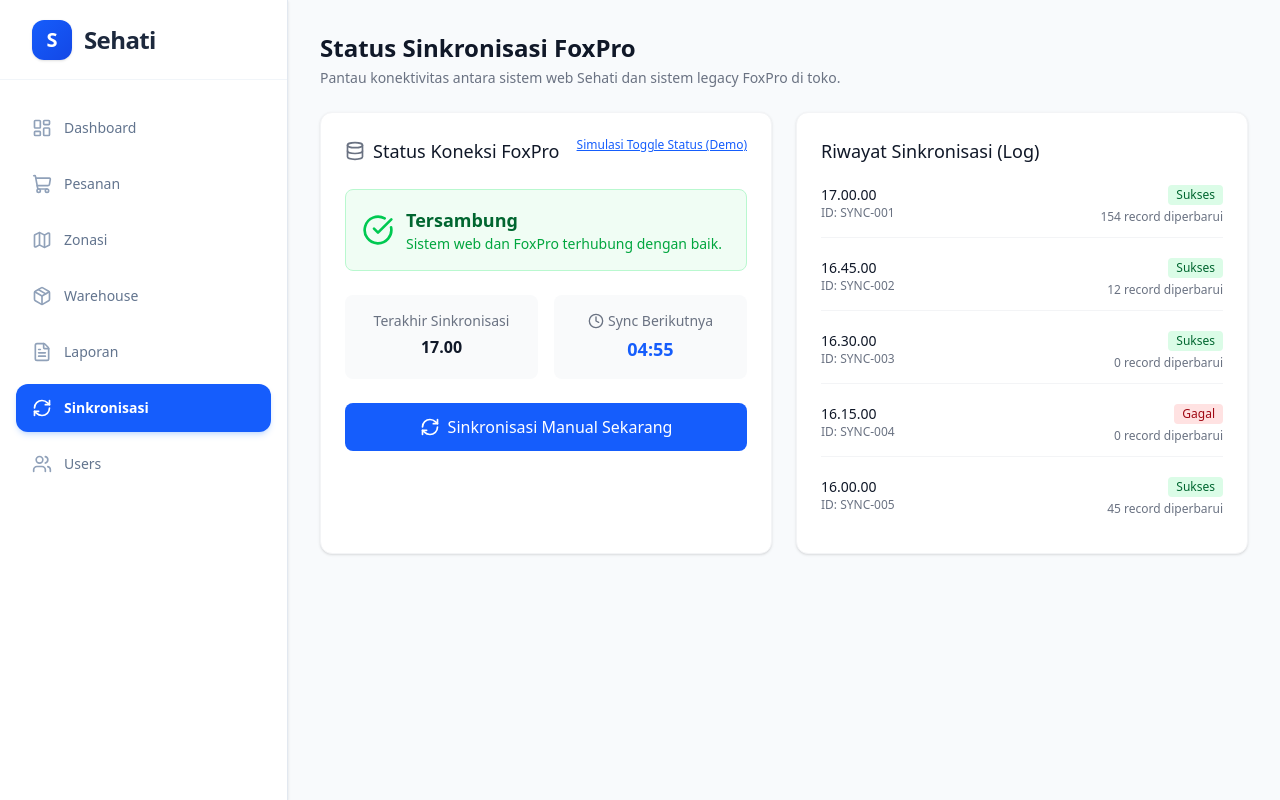
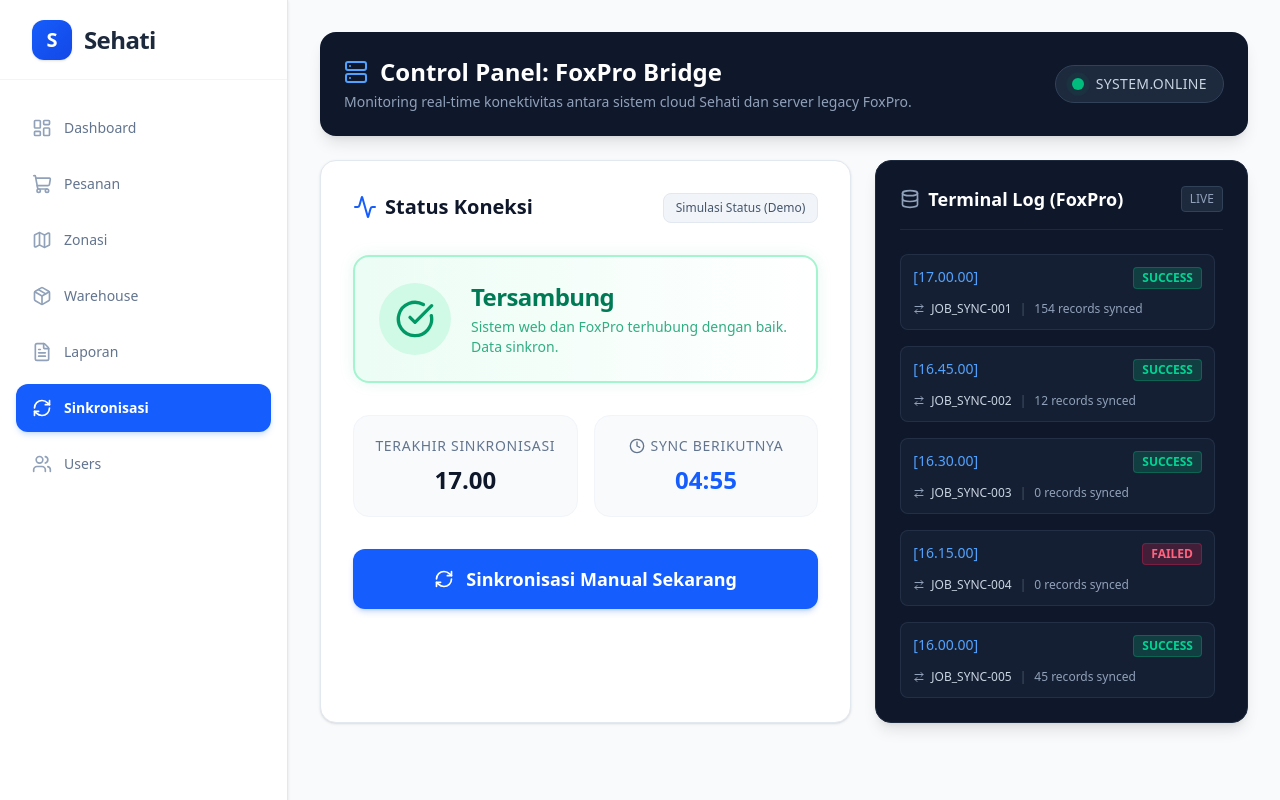
Before and after one commit to agadape/Sehati_Platform_e, a Next.js app: page /admin/sinkronisasi in a window 1280 px wide. Built offline with nearby package versions, Linux system fonts and the light colour scheme.

Commit message:
Enhance Back-Office UI

```diff
--- a/app/(back-office)/admin/sinkronisasi/page.tsx
+++ b/app/(back-office)/admin/sinkronisasi/page.tsx
@@ -2,7 +2,7 @@
 
 import React, { useState, useEffect } from 'react';
 import { mockSyncLogs } from '@/lib/mock-data';
-import { RefreshCw, Database, CheckCircle, XCircle, Clock } from 'lucide-react';
+import { RefreshCw, Database, CheckCircle, XCircle, Clock, Activity, Server, ArrowRightLeft } from 'lucide-react';
 
 export default function SinkronisasiPage() {
   const [isSyncing, setIsSyncing] = useState(false);
@@ -35,59 +35,79 @@
   };
 
   return (
-    <div className="space-y-6">
-      <div>
-        <h1 className="text-2xl font-bold text-gray-900">Status Sinkronisasi FoxPro</h1>
-        <p className="mt-1 text-sm text-gray-500">Pantau konektivitas antara sistem web Sehati dan sistem legacy FoxPro di toko.</p>
+    <div className="space-y-6 animate-in fade-in duration-500">
+      <div className="flex flex-col md:flex-row justify-between items-start md:items-center gap-4 bg-slate-900 p-6 rounded-2xl shadow-lg">
+        <div>
+          <h1 className="text-2xl font-bold text-white flex items-center gap-3">
+            <Server className="h-6 w-6 text-blue-400" />
+            Control Panel: FoxPro Bridge
+          </h1>
+          <p className="mt-1 text-sm text-slate-400">Monitoring real-time konektivitas antara sistem cloud Sehati dan server legacy FoxPro.</p>
+        </div>
+        <div className="flex items-center gap-3 px-4 py-2 bg-slate-800 rounded-full border border-slate-700">
+          <div className="relative flex h-3 w-3">
+            <span className={`animate-ping absolute inline-flex h-full w-full rounded-full opacity-75 ${syncStatus === 'Tersambung' ? 'bg-emerald-400' : 'bg-rose-400'}`}></span>
+            <span className={`relative inline-flex rounded-full h-3 w-3 ${syncStatus === 'Tersambung' ? 'bg-emerald-500' : 'bg-rose-500'}`}></span>
+          </div>
+          <span className="text-sm font-medium text-slate-300 font-mono tracking-wide">
+            {syncStatus === 'Tersambung' ? 'SYSTEM.ONLINE' : 'SYSTEM.OFFLINE'}
+          </span>
+        </div>
       </div>
 
-      <div className="grid grid-cols-1 md:grid-cols-2 gap-6">
+      <div className="grid grid-cols-1 lg:grid-cols-12 gap-6">
         {/* Status Card */}
-        <div className="bg-white rounded-xl shadow-sm border border-gray-100 p-6">
-          <div className="flex justify-between items-start mb-6">
-            <h2 className="text-lg font-medium text-gray-900 flex items-center">
-              <Database className="h-5 w-5 mr-2 text-gray-500" />
-              Status Koneksi FoxPro
+        <div className="lg:col-span-7 bg-white rounded-2xl shadow-sm border border-slate-200 p-8">
+          <div className="flex justify-between items-start mb-8">
+            <h2 className="text-xl font-bold text-slate-900 flex items-center">
+              <Activity className="h-6 w-6 mr-2 text-blue-600" />
+              Status Koneksi
             </h2>
             <button
               onClick={toggleStatus}
-              className="text-xs text-blue-600 hover:text-blue-800 underline"
+              className="text-xs px-3 py-1.5 bg-slate-100 hover:bg-slate-200 text-slate-600 rounded-lg transition-colors font-medium border border-slate-200"
             >
-              Simulasi Toggle Status (Demo)
+              Simulasi Status (Demo)
             </button>
           </div>
 
-          <div className={`p-4 rounded-lg border flex items-center mb-6 ${
-            syncStatus === 'Tersambung' ? 'bg-green-50 border-green-200' : 'bg-red-50 border-red-200'
+          <div className={`p-6 rounded-2xl border-2 flex items-center mb-8 transition-colors duration-300 ${
+            syncStatus === 'Tersambung'
+              ? 'bg-gradient-to-r from-emerald-50 to-white border-emerald-200 shadow-[0_0_15px_rgba(16,185,129,0.1)]'
+              : 'bg-gradient-to-r from-rose-50 to-white border-rose-200 shadow-[0_0_15px_rgba(244,63,94,0.1)]'
           }`}>
-            {syncStatus === 'Tersambung' ? (
-              <CheckCircle className="h-8 w-8 text-green-500 mr-3" />
-            ) : (
-              <XCircle className="h-8 w-8 text-red-500 mr-3" />
-            )}
+            <div className={`p-4 rounded-full mr-5 ${syncStatus === 'Tersambung' ? 'bg-emerald-100 text-emerald-600' : 'bg-rose-100 text-rose-600'}`}>
+              {syncStatus === 'Tersambung' ? (
+                <CheckCircle className="h-10 w-10" />
+              ) : (
+                <XCircle className="h-10 w-10" />
+              )}
+            </div>
             <div>
-              <p className={`font-bold text-lg ${syncStatus === 'Tersambung' ? 'text-green-800' : 'text-red-800'}`}>
+              <p className={`font-extrabold text-2xl tracking-tight mb-1 ${syncStatus === 'Tersambung' ? 'text-emerald-700' : 'text-rose-700'}`}>
                 {syncStatus}
               </p>
-              <p className={`text-sm ${syncStatus === 'Tersambung' ? 'text-green-600' : 'text-red-600'}`}>
-                {syncStatus === 'Tersambung' ? 'Sistem web dan FoxPro terhubung dengan baik.' : 'Koneksi ke sistem FoxPro terputus. Silakan periksa jaringan server toko.'}
+              <p className={`text-sm font-medium ${syncStatus === 'Tersambung' ? 'text-emerald-600/80' : 'text-rose-600/80'}`}>
+                {syncStatus === 'Tersambung'
+                  ? 'Sistem web dan FoxPro terhubung dengan baik. Data sinkron.'
+                  : 'Koneksi ke sistem FoxPro terputus. Silakan periksa jaringan server toko atau restart bridge.'}
               </p>
             </div>
           </div>
 
-          <div className="grid grid-cols-2 gap-4 text-center">
-            <div className="p-4 bg-gray-50 rounded-lg">
-              <p className="text-sm text-gray-500 mb-1">Terakhir Sinkronisasi</p>
-              <p className="font-semibold text-gray-900">
+          <div className="grid grid-cols-2 gap-4 text-center mb-8">
+            <div className="p-5 bg-slate-50 border border-slate-100 rounded-2xl">
+              <p className="text-sm text-slate-500 font-medium mb-2 uppercase tracking-wider">Terakhir Sinkronisasi</p>
+              <p className="text-2xl font-bold text-slate-900 font-mono">
                 {new Date(mockSyncLogs[0].time).toLocaleTimeString('id-ID', { hour: '2-digit', minute: '2-digit' })}
               </p>
             </div>
-            <div className="p-4 bg-gray-50 rounded-lg">
-              <p className="text-sm text-gray-500 mb-1 flex items-center justify-center">
-                <Clock className="h-4 w-4 mr-1" />
+            <div className="p-5 bg-slate-50 border border-slate-100 rounded-2xl">
+              <p className="text-sm text-slate-500 font-medium mb-2 flex items-center justify-center uppercase tracking-wider">
+                <Clock className="h-4 w-4 mr-1.5" />
                 Sync Berikutnya
               </p>
-              <p className="font-semibold text-blue-600 font-mono text-lg">
+              <p className="text-2xl font-bold text-blue-600 font-mono">
                 {formatTime(countdown)}
               </p>
             </div>
@@ -96,42 +116,46 @@
           <button
             onClick={handleManualSync}
             disabled={isSyncing || syncStatus === 'Gagal Sync'}
-            className={`w-full mt-6 py-3 rounded-lg flex items-center justify-center font-medium transition-colors ${
+            className={`w-full py-4 rounded-xl flex items-center justify-center font-bold text-lg transition-all ${
               isSyncing || syncStatus === 'Gagal Sync'
-                ? 'bg-gray-100 text-gray-400 cursor-not-allowed'
-                : 'bg-blue-600 hover:bg-blue-700 text-white'
+                ? 'bg-slate-100 text-slate-400 cursor-not-allowed border border-slate-200'
+                : 'bg-blue-600 hover:bg-blue-700 text-white shadow-md hover:shadow-lg shadow-blue-600/20 active:scale-[0.99]'
             }`}
           >
-            <RefreshCw className={`h-5 w-5 mr-2 ${isSyncing ? 'animate-spin' : ''}`} />
-            {isSyncing ? 'Menyinkronkan...' : 'Sinkronisasi Manual Sekarang'}
+            <RefreshCw className={`h-5 w-5 mr-3 ${isSyncing ? 'animate-spin' : ''}`} />
+            {isSyncing ? 'Memproses Sinkronisasi...' : 'Sinkronisasi Manual Sekarang'}
           </button>
         </div>
 
         {/* Sync Logs */}
-        <div className="bg-white rounded-xl shadow-sm border border-gray-100 p-6 flex flex-col h-full">
-          <h2 className="text-lg font-medium text-gray-900 mb-4">Riwayat Sinkronisasi (Log)</h2>
+        <div className="lg:col-span-5 bg-slate-900 rounded-2xl shadow-lg border border-slate-800 p-6 flex flex-col h-full text-slate-300">
+          <div className="flex items-center justify-between mb-6 pb-4 border-b border-slate-800">
+            <h2 className="text-lg font-bold text-white flex items-center">
+              <Database className="h-5 w-5 mr-2 text-slate-400" />
+              Terminal Log (FoxPro)
+            </h2>
+            <span className="text-xs font-mono bg-slate-800 px-2 py-1 rounded text-slate-400 border border-slate-700">LIVE</span>
+          </div>
 
-          <div className="flex-1 overflow-y-auto">
-            <div className="space-y-4">
+          <div className="flex-1 overflow-y-auto pr-2 custom-scrollbar">
+            <div className="space-y-4 font-mono text-sm">
               {mockSyncLogs.map((log) => (
-                <div key={log.id} className="flex justify-between items-center border-b border-gray-100 pb-3 last:border-0">
-                  <div>
-                    <p className="text-sm font-medium text-gray-900">
-                      {new Date(log.time).toLocaleTimeString('id-ID')}
-                    </p>
-                    <p className="text-xs text-gray-500">
-                      ID: {log.id}
-                    </p>
+                <div key={log.id} className="flex flex-col bg-slate-800/50 rounded-lg p-3 border border-slate-700/50 hover:bg-slate-800 transition-colors">
+                  <div className="flex justify-between items-start mb-2">
+                    <span className="text-blue-400">
+                      [{new Date(log.time).toLocaleTimeString('id-ID')}]
+                    </span>
+                    <span className={`px-2 py-0.5 rounded text-xs font-bold ${
+                      log.status === 'Tersambung' ? 'bg-emerald-500/20 text-emerald-400 border border-emerald-500/30' : 'bg-rose-500/20 text-rose-400 border border-rose-500/30'
+                    }`}>
+                      {log.status === 'Tersambung' ? 'SUCCESS' : 'FAILED'}
+                    </span>
                   </div>
-                  <div className="text-right">
-                    <span className={`inline-flex items-center px-2 py-0.5 rounded text-xs font-medium ${
-                      log.status === 'Tersambung' ? 'bg-green-100 text-green-800' : 'bg-red-100 text-red-800'
-                    }`}>
-                      {log.status === 'Tersambung' ? 'Sukses' : 'Gagal'}
-                    </span>
-                    <p className="text-xs text-gray-500 mt-1">
-                      {log.recordsCount} record diperbarui
-                    </p>
+                  <div className="flex items-center text-slate-400 text-xs mt-1">
+                    <ArrowRightLeft className="h-3 w-3 mr-1.5" />
+                    <span className="text-slate-300">JOB_{log.id}</span>
+                    <span className="mx-2 text-slate-600">|</span>
+                    <span>{log.recordsCount} records synced</span>
                   </div>
                 </div>
               ))}
```
Also changed, not shown: app/(back-office)/admin/laporan/page.tsx (+58 -40 lines), app/(back-office)/admin/users/page.tsx (+22 -22 lines), app/(back-office)/admin/warehouse/page.tsx (+45 -36 lines), app/(back-office)/admin/zonasi/page.tsx (+34 -34 lines).
